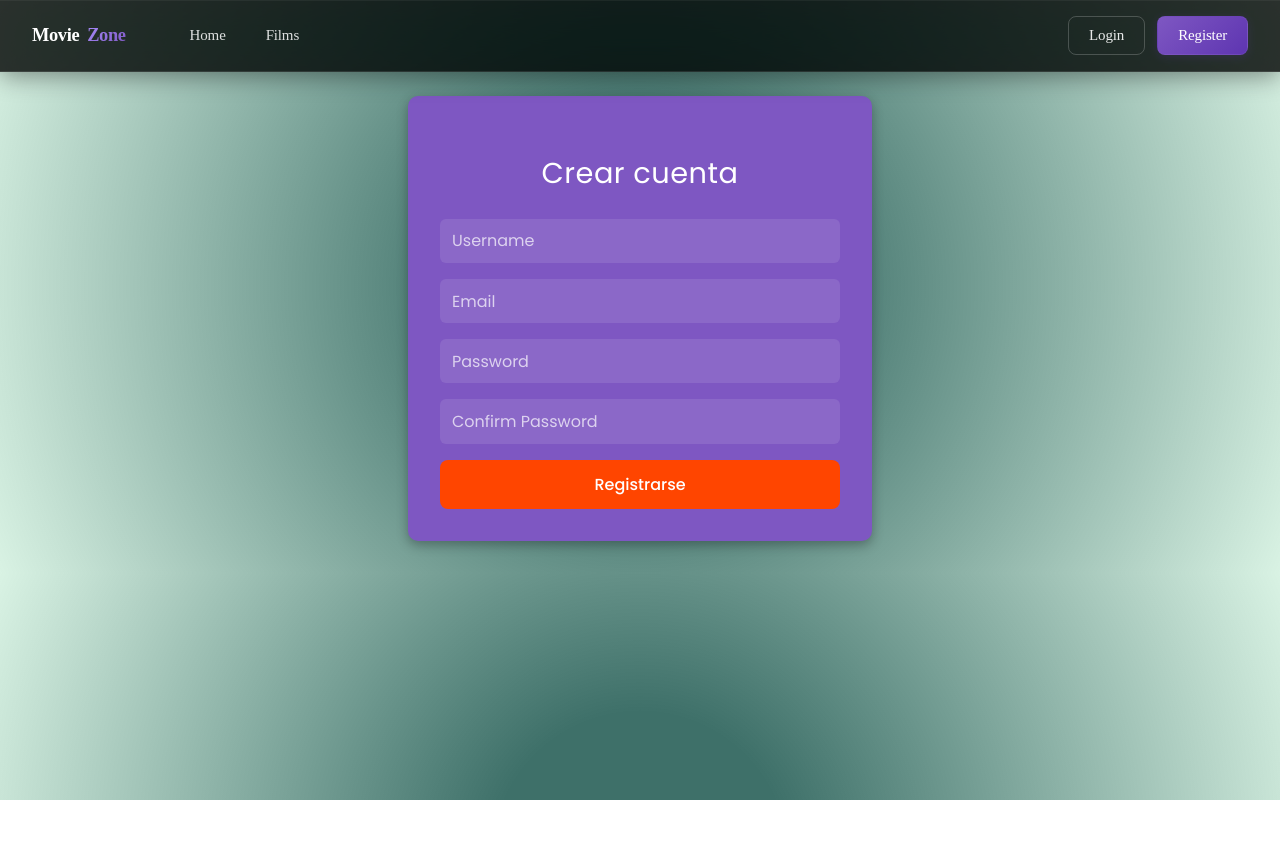
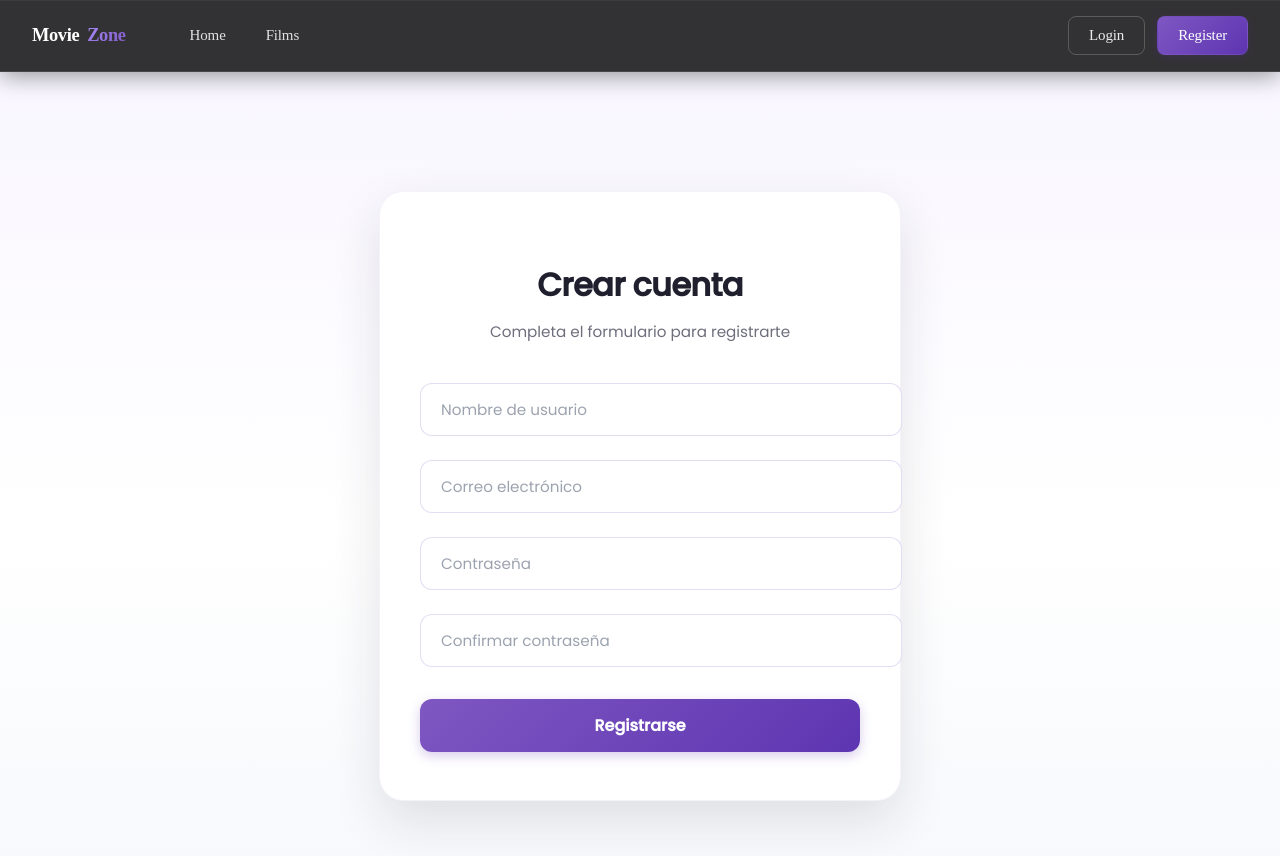
Before and after one commit to MSG-DEVELOPER/ITACADEMY-S7-REACT-API, a React (Vite) app: page /register in a window 1280 px wide. Shown: the top 856 px of the page. Before the commit the page ends 800 px from the top, so only its background shows below. Built offline with nearby package versions, Linux system fonts and the light colour scheme; no server answers.

Commit message:
Updated forms

```diff
--- a/src/pages/Login/Login.style.ts
+++ b/src/pages/Login/Login.style.ts
@@ -0,0 +1,171 @@
+import styled from "styled-components";
+
+export const LoginWrapper = styled.div`
+  font-family: "Poppins", sans-serif;
+  min-height: 100vh;
+  padding-top: 5rem;
+  background: linear-gradient(180deg, #f8f5ff 0%, #ffffff 55%, #f5f7fb 100%);
+  display: flex;
+  align-items: center;
+  justify-content: center;
+  padding: 6rem 1.5rem 4rem;
+
+  @media (max-width: 768px) {
+    padding: 5rem 1.5rem 3rem;
+  }
+`;
+
+export const LoginContainer = styled.div`
+  width: 100%;
+  max-width: 440px;
+  background: #ffffff;
+  border-radius: 24px;
+  padding: 3rem 2.5rem;
+  box-shadow: 0 20px 50px rgba(31, 31, 46, 0.12);
+  border: 1px solid rgba(126, 87, 194, 0.08);
+
+  @media (max-width: 768px) {
+    padding: 2.5rem 2rem;
+    border-radius: 20px;
+  }
+`;
+
+export const Title = styled.h2`
+  text-align: center;
+  margin-bottom: 0.5rem;
+  font-weight: 700;
+  font-size: 2rem;
+  letter-spacing: -0.02em;
+  color: #1f1f2e;
+  line-height: 1.2;
+
+  @media (max-width: 768px) {
+    font-size: 1.75rem;
+  }
+`;
+
+export const Subtitle = styled.p`
+  text-align: center;
+  margin-bottom: 2.5rem;
+  color: #4a4a5c;
+  font-size: 0.95rem;
+  opacity: 0.8;
+`;
+
+export const Form = styled.form`
+  display: flex;
+  flex-direction: column;
+  gap: 1.5rem;
+`;
+
+export const InputGroup = styled.div`
+  display: flex;
+  flex-direction: column;
+  gap: 0.5rem;
+`;
+
+export const Input = styled.input`
+  width: 100%;
+  padding: 0.875rem 1.25rem;
+  border-radius: 12px;
+  border: 1.5px solid rgba(126, 87, 194, 0.2);
+  font-size: 0.95rem;
+  font-family: inherit;
+  color: #1f1f2e;
+  background: #ffffff;
+  transition: all 0.2s ease;
+  outline: none;
+
+  &::placeholder {
+    color: #9ca3af;
+    opacity: 1;
+  }
+
+  &:focus {
+    border-color: #7e57c2;
+    box-shadow: 0 0 0 3px rgba(126, 87, 194, 0.1);
+    background: #ffffff;
+  }
+
+  &:hover:not(:focus) {
+    border-color: rgba(126, 87, 194, 0.3);
+  }
+`;
+
+export const ErrorMessage = styled.p`
+  margin: 0;
+  color: #ef4444;
+  font-size: 0.875rem;
+  font-weight: 500;
+  padding: 0.5rem 0.75rem;
+  background: rgba(239, 68, 68, 0.1);
+  border-radius: 8px;
+  border: 1px solid rgba(239, 68, 68, 0.2);
+`;
+
+export const SubmitButton = styled.button`
+  width: 100%;
+  background: linear-gradient(135deg, #7e57c2 0%, #5e35b1 100%);
+  border: none;
+  padding: 0.875rem 1.5rem;
+  color: #ffffff;
+  font-weight: 600;
+  font-size: 1rem;
+  border-radius: 12px;
+  cursor: pointer;
+  font-family: inherit;
+  transition: all 0.3s ease;
+  box-shadow: 0 4px 12px rgba(94, 53, 177, 0.25);
+  margin-top: 0.5rem;
+
+  &:hover:not(:disabled) {
+    background: linear-gradient(135deg, #8b68d1 0%, #6d42c4 100%);
+    box-shadow: 0 6px 18px rgba(94, 53, 177, 0.35);
+    transform: translateY(-2px);
+  }
+
+  &:active:not(:disabled) {
+    transform: translateY(0);
+  }
+
+  &:disabled {
+    opacity: 0.6;
+    cursor: not-allowed;
+  }
+`;
+
+export const Divider = styled.div`
+  display: flex;
+  align-items: center;
+  gap: 1rem;
+  margin: 1.5rem 0;
+  color: #9ca3af;
+  font-size: 0.875rem;
+
+  &::before,
+  &::after {
+    content: "";
+    flex: 1;
+    height: 1px;
+    background: rgba(126, 87, 194, 0.15);
+  }
+`;
+
+export const LinkText = styled.p`
+  text-align: center;
+  margin-top: 1.5rem;
+  color: #4a4a5c;
+  font-size: 0.9rem;
+
+  a {
+    color: #7e57c2;
+    text-decoration: none;
+    font-weight: 600;
+    transition: color 0.2s ease;
+
+    &:hover {
+      color: #5e35b1;
+      text-decoration: underline;
+    }
+  }
+`;
--- a/src/pages/Login/Login.tsx
+++ b/src/pages/Login/Login.tsx
@@ -6,12 +6,16 @@ import { login } from "../../redux/userSlice";
 import { useLocation, useNavigate } from "react-router-dom";
 
 import {
-  RegisterWrapper,
+  LoginWrapper,
+  LoginContainer,
   Title,
+  Subtitle,
   Form,
+  InputGroup,
   Input,
+  ErrorMessage,
   SubmitButton,
-} from "../Register/Register.style";
+} from "./Login.style";
 
 type FormData = {
   email: string;
@@ -54,27 +58,40 @@ function Login() {
   }
 
   return (
-    <RegisterWrapper>
+    <LoginWrapper>
+      <LoginContainer>
         <Title>Iniciar sesión</Title>
+        <Subtitle>Accede a tu cuenta para continuar</Subtitle>
 
         <Form onSubmit={handleSubmit(onSubmit)}>
+          <InputGroup>
             <Input
               type="email"
-          placeholder="Email"
-          {...register("email", { required: "campo obligatorio" })}
+              placeholder="Correo electrónico"
+              {...register("email", { required: "Este campo es obligatorio" })}
             />
-        {errors.email && <p>{errors.email.message}</p>}
+            {errors.email && (
+              <ErrorMessage>{errors.email.message}</ErrorMessage>
+            )}
+          </InputGroup>
 
+          <InputGroup>
             <Input
               type="password"
-          placeholder="Password"
-          {...register("password", { required: "*Campo obligatorio" })}
+              placeholder="Contraseña"
+              {...register("password", {
+                required: "Este campo es obligatorio",
+              })}
             />
-        {errors.password && <p>{errors.password.message}</p>}
+            {errors.password && (
+              <ErrorMessage>{errors.password.message}</ErrorMessage>
+            )}
+          </InputGroup>
 
-        <SubmitButton type="submit">Entrar</SubmitButton>
+          <SubmitButton type="submit">Iniciar sesión</SubmitButton>
         </Form>
-    </RegisterWrapper>
+      </LoginContainer>
+    </LoginWrapper>
   );
 }
 
--- a/src/pages/Register/Register.style.ts
+++ b/src/pages/Register/Register.style.ts
@@ -1,94 +1,184 @@
 import styled from "styled-components";
 
 export const RegisterWrapper = styled.div`
-  max-width: 400px;
-  margin: 6rem auto 2rem;
-  padding: 2rem;
-  background-color: #7e57c2;
-  border-radius: 10px;
-  box-shadow: 0 4px 12px rgba(0, 0, 0, 0.3);
-  color: white;
-  font-family: 'Poppins', sans-serif;
+  font-family: "Poppins", sans-serif;
+  min-height: 100vh;
+  padding-top: 5rem;
+  background: linear-gradient(180deg, #f8f5ff 0%, #ffffff 55%, #f5f7fb 100%);
+  display: flex;
+  align-items: center;
+  justify-content: center;
+  padding: 6rem 1.5rem 4rem;
+
+  @media (max-width: 768px) {
+    padding: 5rem 1.5rem 3rem;
+  }
+`;
+
+export const RegisterContainer = styled.div`
+  width: 100%;
+  max-width: 440px;
+  background: #ffffff;
+  border-radius: 24px;
+  padding: 3rem 2.5rem;
+  box-shadow: 0 20px 50px rgba(31, 31, 46, 0.12);
+  border: 1px solid rgba(126, 87, 194, 0.08);
+
+  @media (max-width: 768px) {
+    padding: 2.5rem 2rem;
+    border-radius: 20px;
+  }
 `;
 
 export const Title = styled.h2`
   text-align: center;
-  margin-bottom: 1.5rem;
-  font-weight: 400;
-  font-size: 1.8rem;
-  letter-spacing: 0.5px;
+  margin-bottom: 0.5rem;
+  font-weight: 700;
+  font-size: 2rem;
+  letter-spacing: -0.02em;
+  color: #1f1f2e;
+  line-height: 1.2;
+
+  @media (max-width: 768px) {
+    font-size: 1.75rem;
+  }
+`;
+
+export const Subtitle = styled.p`
+  text-align: center;
+  margin-bottom: 2.5rem;
+  color: #4a4a5c;
+  font-size: 0.95rem;
+  opacity: 0.8;
 `;
 
 export const Form = styled.form`
   display: flex;
   flex-direction: column;
-  gap: 1rem;
+  gap: 1.5rem;
+`;
 
+export const InputGroup = styled.div`
+  display: flex;
+  flex-direction: column;
+  gap: 0.5rem;
 `;
 
 export const Input = styled.input`
-  padding: 0.6rem 0.75rem;
-  border-radius: 6px;
-  border: none;
-  font-size: 1rem;
+  width: 100%;
+  padding: 0.875rem 1.25rem;
+  border-radius: 12px;
+  border: 1.5px solid rgba(126, 87, 194, 0.2);
+  font-size: 0.95rem;
+  font-family: inherit;
+  color: #1f1f2e;
+  background: #ffffff;
+  transition: all 0.2s ease;
   outline: none;
-  transition: 0.3s;
-  font-family: inherit;
-  color: white;
-  background-color: rgba(255, 255, 255, 0.1); /* 👈 para mejorar el contraste */
 
   &::placeholder {
-    color: rgba(255, 255, 255, 0.7); /* casi blanco */
-    opacity: 1; /* 👈 ¡clave! A veces los navegadores lo ponen en 0.5 por defecto */
+    color: #9ca3af;
+    opacity: 1;
   }
 
   &:focus {
-    box-shadow: 0 0 8px 2px orangered;
+    border-color: #7e57c2;
+    box-shadow: 0 0 0 3px rgba(126, 87, 194, 0.1);
+    background: #ffffff;
+  }
+
+  &:hover:not(:focus) {
+    border-color: rgba(126, 87, 194, 0.3);
   }
 `;
 
-
+export const ErrorMessage = styled.p`
+  margin: 0;
+  color: #ef4444;
+  font-size: 0.875rem;
+  font-weight: 500;
+  padding: 0.5rem 0.75rem;
+  background: rgba(239, 68, 68, 0.1);
+  border-radius: 8px;
+  border: 1px solid rgba(239, 68, 68, 0.2);
+`;
 
 export const SubmitButton = styled.button`
-  background-color: orangered;
+  width: 100%;
+  background: linear-gradient(135deg, #7e57c2 0%, #5e35b1 100%);
   border: none;
-  padding: 0.75rem 1rem;
-  color: white;
-  font-weight: 500;
-  border-radius: 8px;
+  padding: 0.875rem 1.5rem;
+  color: #ffffff;
+  font-weight: 600;
+  font-size: 1rem;
+  border-radius: 12px;
   cursor: pointer;
-  font-size: 1rem;
-  font-family: 'Poppins', sans-serif;
-  transition: background-color 0.3s;
+  font-family: inherit;
+  transition: all 0.3s ease;
+  box-shadow: 0 4px 12px rgba(94, 53, 177, 0.25);
+  margin-top: 0.5rem;
 
-  &:hover {
-    background-color: darkorange;
+  &:hover:not(:disabled) {
+    background: linear-gradient(135deg, #8b68d1 0%, #6d42c4 100%);
+    box-shadow: 0 6px 18px rgba(94, 53, 177, 0.35);
+    transform: translateY(-2px);
+  }
+
+  &:active:not(:disabled) {
+    transform: translateY(0);
+  }
+
+  &:disabled {
+    opacity: 0.6;
+    cursor: not-allowed;
   }
 `;
 
 export const SuccessMessage = styled.p`
   margin-top: 1rem;
-  color: #a5d6a7; /* verde claro */
-  background-color: #388e3c; /* verde oscuro */
-  padding: 0.75rem 1rem;
-  border-radius: 8px;
+  color: #10b981;
+  font-size: 0.9rem;
+  font-weight: 500;
+  padding: 0.875rem 1rem;
+  background: rgba(16, 185, 129, 0.1);
+  border-radius: 12px;
+  border: 1px solid rgba(16, 185, 129, 0.2);
   text-align: center;
-  font-weight: 500;
-  font-family: 'Poppins', sans-serif;
-  box-shadow: 0 0 8px #388e3c;
-  user-select: none;
+  font-family: inherit;
 `;
 
-export const ErrorMessage = styled.p`
-  margin-top: -0.5rem;
-  margin-bottom: 0.5rem;
-  color: #ff6b6b; /* rojo suave */
-  background-color: #f44336; /* rojo fuerte */
-  padding: 0.5rem 0.75rem;
-  border-radius: 6px;
+export const Divider = styled.div`
+  display: flex;
+  align-items: center;
+  gap: 1rem;
+  margin: 1.5rem 0;
+  color: #9ca3af;
+  font-size: 0.875rem;
+
+  &::before,
+  &::after {
+    content: "";
+    flex: 1;
+    height: 1px;
+    background: rgba(126, 87, 194, 0.15);
+  }
+`;
+
+export const LinkText = styled.p`
+  text-align: center;
+  margin-top: 1.5rem;
+  color: #4a4a5c;
   font-size: 0.9rem;
-  font-weight: 500;
-  font-family: 'Poppins', sans-serif;
-  box-shadow: 0 0 6px #f44336;
-  user-select: none;
+
+  a {
+    color: #7e57c2;
+    text-decoration: none;
+    font-weight: 600;
+    transition: color 0.2s ease;
+
+    &:hover {
+      color: #5e35b1;
+      text-decoration: underline;
+    }
+  }
 `;
--- a/src/pages/Register/Register.tsx
+++ b/src/pages/Register/Register.tsx
@@ -7,8 +7,11 @@ import { login } from "../../redux/userSlice";
 
 import {
   RegisterWrapper,
+  RegisterContainer,
   Title,
+  Subtitle,
   Form,
+  InputGroup,
   Input,
   SubmitButton,
   SuccessMessage,
@@ -64,36 +67,45 @@ function Register() {
 
   return (
     <RegisterWrapper>
+      <RegisterContainer>
         <Title>Crear cuenta</Title>
+        <Subtitle>Completa el formulario para registrarte</Subtitle>
 
         <Form onSubmit={handleSubmit(validateForm)}>
+          <InputGroup>
             <Input
               type="text"
-          placeholder="Username"
-          {...register("username", { required: "*Obligatorio" })}
+              placeholder="Nombre de usuario"
+              {...register("username", { required: "Este campo es obligatorio" })}
             />
             {errors.username && (
               <ErrorMessage>{errors.username.message}</ErrorMessage>
             )}
+          </InputGroup>
 
+          <InputGroup>
             <Input
               type="email"
-          placeholder="Email"
+              placeholder="Correo electrónico"
               {...register("email", {
-            required: "*Obligatorio",
+                required: "Este campo es obligatorio",
                 pattern: {
                   value: /^[^\s@]+@[^\s@]+\.[^\s@]+$/,
                   message: "Email no válido",
                 },
               })}
             />
-        {errors.email && <ErrorMessage>{errors.email.message}</ErrorMessage>}
+            {errors.email && (
+              <ErrorMessage>{errors.email.message}</ErrorMessage>
+            )}
+          </InputGroup>
 
+          <InputGroup>
             <Input
               type="password"
-          placeholder="Password"
+              placeholder="Contraseña"
               {...register("password", {
-            required: "*Obligatorio",
+                required: "Este campo es obligatorio",
                 minLength: {
                   value: 6,
                   message: "La contraseña debe tener al menos 6 caracteres",
@@ -103,24 +115,28 @@ function Register() {
             {errors.password && (
               <ErrorMessage>{errors.password.message}</ErrorMessage>
             )}
+          </InputGroup>
 
+          <InputGroup>
             <Input
               type="password"
-          placeholder="Confirm Password"
+              placeholder="Confirmar contraseña"
               {...register("confirmPassword", {
-            required: "*Obligatorio",
+                required: "Este campo es obligatorio",
                 validate: (valuee) =>
-              valuee === password ? true : "Contraseñas no coinciden",
+                  valuee === password ? true : "Las contraseñas no coinciden",
               })}
             />
             {errors.confirmPassword && (
               <ErrorMessage>{errors.confirmPassword.message}</ErrorMessage>
             )}
+          </InputGroup>
 
           <SubmitButton type="submit">Registrarse</SubmitButton>
         </Form>
 
         {successMessage && <SuccessMessage>{successMessage}</SuccessMessage>}
+      </RegisterContainer>
     </RegisterWrapper>
   );
 }
```
Lines whose indentation alone changed are shown as unchanged.
